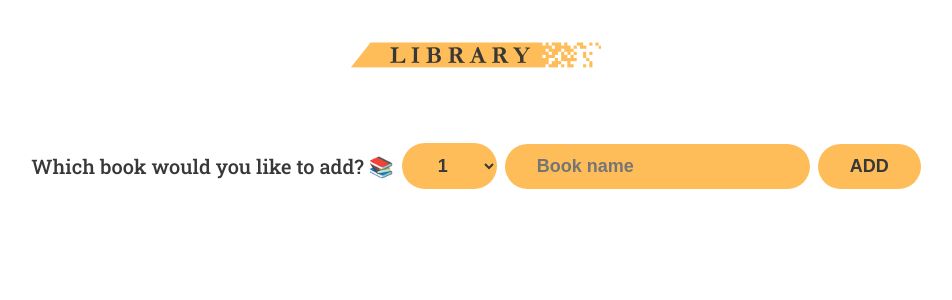
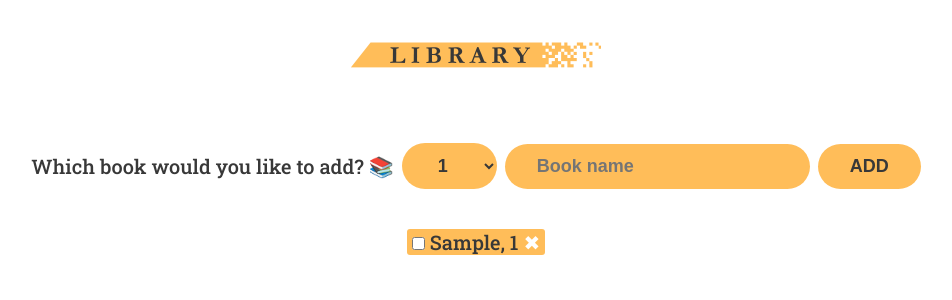
Before and after one commit to tvxxd/library, a React (Vite) app: page / in a window 1280 px wide. Both pictures are taken after typing "Sample" into the empty fields and a click on the button "ADD". Shown: the top 300 px of the page, without its empty margins (164-1116 px from the left). Built offline with nearby package versions, Linux system fonts and the light colour scheme.

Commit message:
add: book and booklist

```diff
--- a/src/App.css
+++ b/src/App.css
@@ -27,12 +27,13 @@ img {
 }
 
 .form {
+  margin: 0 auto;
   padding: 2.8rem 0;
   display: flex;
   align-items: center;
   justify-content: center;
   gap: 0.8rem;
-
+  flex-wrap: wrap;
 }
 
 .form button {
@@ -52,3 +53,60 @@ input {
   font-size: 1.8rem;
   cursor: pointer;
 }
+
+#root {
+  margin: 0 auto;
+  width: 90%;
+  max-width: 93.75em;
+}
+
+.book-list {
+  margin: 0 auto;
+  height: 200px;
+  overflow: hidden;
+}
+
+.book-list ul {
+  display: flex;
+  flex-wrap: wrap;
+  gap: 4rem;
+  justify-content: center;
+  max-height: 100%;
+  overflow-y: auto;
+  padding: 1.2rem;
+}
+
+.book-list ul li button {
+  all: unset;
+  cursor: pointer;
+  color: #fff;
+}
+
+.book-list .selected {
+  text-decoration: line-through;
+}
+
+.book-list span {
+  border-radius: 0.3rem;
+  padding-inline: 0.5rem;
+}
+
+li {
+  list-style: none;
+  background-color: #ffbd59;
+  padding-inline: 0.5rem;
+  border-radius: 0.3rem;
+}
+
+.book-list ul::-webkit-scrollbar {
+  width: 0.7rem;
+}
+
+.book-list ul::-webkit-scrollbar-thumb:hover {
+  background: #555;
+}
+
+.book-list ul {
+  scrollbar-width: thin;
+  scrollbar-color: #ffbd59 #f1f1f1;
+}
--- a/src/App.jsx
+++ b/src/App.jsx
@@ -2,10 +2,18 @@ import { useState } from "react";
 import "./App.css";
 
 export default function App() {
+  const [books, setBooks] = useState([]);
+
+  function handleAddBook(book) {
+    setBooks((books) => [...books, book]);
+    console.log(books);
+  }
+
   return (
     <>
       <Logo />
-      <Form />
+      <Form onBookAdd={handleAddBook} />
+      <BookList books={books} />
     </>
   );
 }
@@ -17,7 +25,7 @@ function Logo() {
     </div>
   );
 }
-function Form() {
+function Form({ onBookAdd }) {
   const [name, setName] = useState("");
   const [quantity, setQuantity] = useState(1);
 
@@ -27,7 +35,8 @@ function Form() {
 
     const newBook = { id: Date.now(), name, quantity, read: false };
 
-    console.log(newBook);
+    onBookAdd(newBook);
+
     setQuantity(1);
     setName("");
   }
@@ -54,6 +63,26 @@ function Form() {
     </form>
   );
 }
-function BookList() {}
-function Book() {}
+function BookList({ books }) {
+  return (
+    <div className="book-list">
+      <ul>
+        {books.map((book) => (
+          <Book key={book.id} book={book} />
+        ))}
+      </ul>
+    </div>
+  );
+}
+function Book({ book }) {
+  return (
+    <li key={book.id}>
+      <input type="checkbox" />
+      <span className={book.read ? "selected" : ""}>
+        {book.name}, {book.quantity}
+      </span>
+      <button>✖</button>
+    </li>
+  );
+}
 function Summary() {}
```
